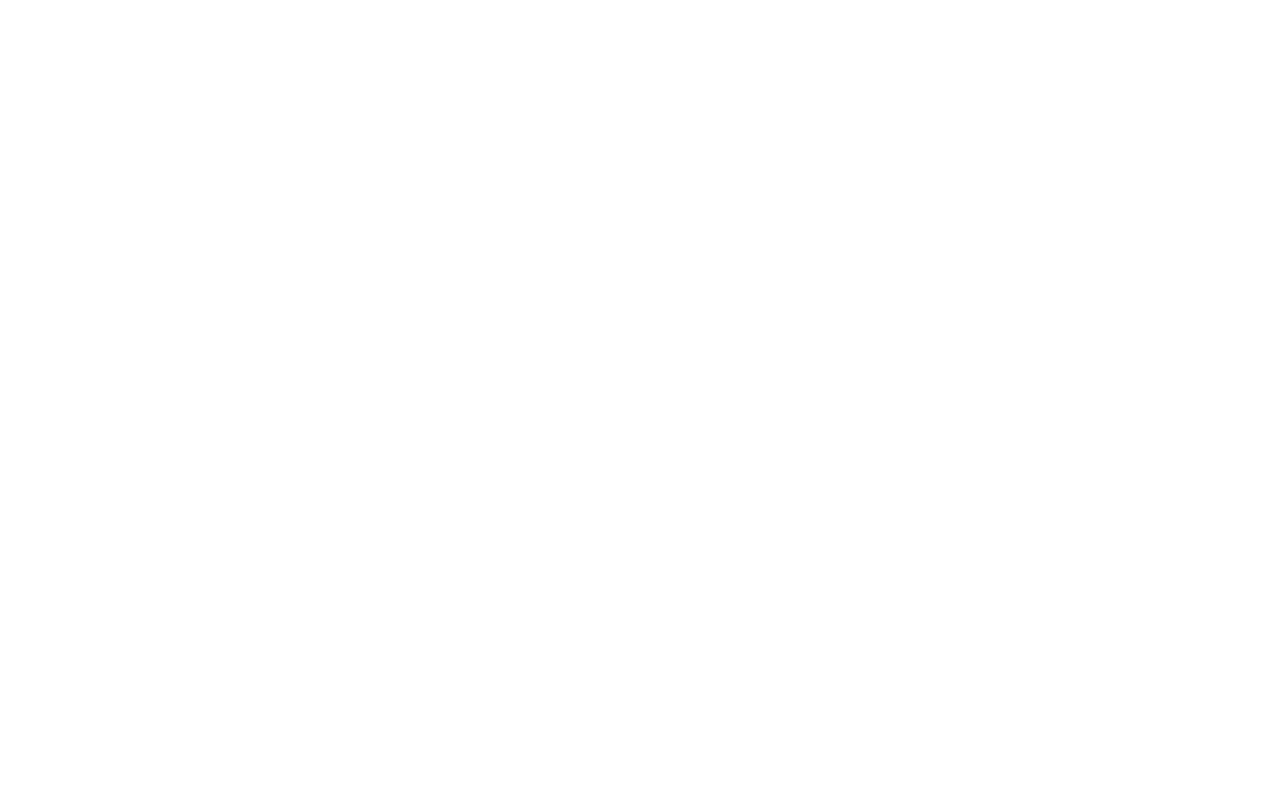
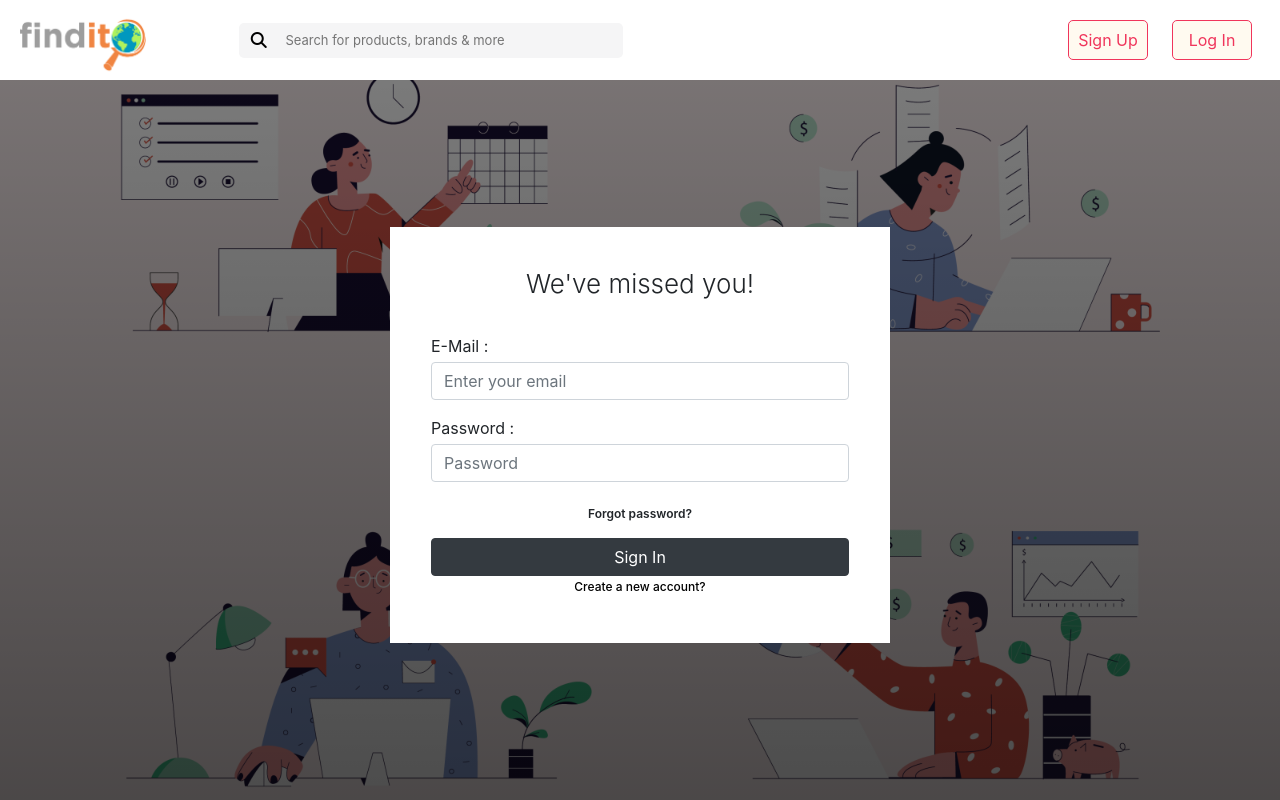
Before and after one commit to AdityaPratap2001/LinkedIn-clone, a React (Create React App) app in the folder Front-End/: page /userLogin in a window 1280 px wide. Built offline with nearby package versions, Linux system fonts and the light colour scheme.

Commit message:
Added user login route

```diff
--- a/Front-End/src/App.js
+++ b/Front-End/src/App.js
@@ -3,6 +3,7 @@
 import {BrowserRouter,Route} from 'react-router-dom';
 import Home from './routes/Home/Home';
 import Signup from './routes/Signup/Signup';
+import Login from './routes/Login/Login';
 
 function App() {
   return (
@@ -11,6 +12,7 @@
 
         <Route path='/' exact component={Home}/>
         <Route path='/userSignup/:id' render={props => <Signup key={props.location.pathname} {...props}/>}/>
+        <Route path='/userLogin' exact component={Login}/>
 
       </BrowserRouter>
     </div>
--- /dev/null
+++ b/Front-End/src/routes/Login/Login.css
@@ -0,0 +1,74 @@
+.body{
+  /* border: red 1.5px solid; */
+  min-height: 90vh;
+  height: auto;
+  margin-top: 10vh;
+  display: flex;
+  justify-content: center;
+  align-items: center;
+  /* background-color: rgb(237,237,237); */
+  background-color: #e1e9ee;
+  background-image: linear-gradient(rgba(0,0,0, 0.52),rgba(0,0,0, 0.7)), url('../../assets/5.png');
+  background-position: center;
+  background-size: cover;
+}
+.loginForm{
+  border: white 1.4px solid;
+  background-color: white;
+  padding: 40px;
+  margin-top: 20px;
+  margin-bottom: 30px;
+  /* padding-top: 100px; */
+  /* height: 500px; */
+  /* width: 400px; */
+  /* box-shadow : 0px 3px 9px #c6c6cc; */
+}
+@media (min-width:500px){
+  .loginForm{
+    width: 360px;
+  }
+}
+@media (min-width:700px){
+  .loginForm{
+    width: 460px;
+  }
+}
+@media (min-width:1000px){
+  .loginForm{
+    width: 500px;
+  }
+}
+.loginForm label{
+  margin-bottom: 4px;
+}
+.loaderWindow{
+  width: 300px;
+  height: 400px;
+}
+.form-group{
+  position: relative;
+}
+.forgotPass{
+  font-size: 12px;
+  text-align: center;
+  font-weight: 600;
+  cursor: pointer;
+  margin-top: 25px;
+}
+.forgotPass:hover{
+  text-decoration: underline;
+  color: black;
+}
+.errorMessage{
+  color: red;
+  font-size: 12px;
+  font-weight: 500;
+  position: absolute;
+  right: 0;
+}
+.newAccount{
+  margin-top: 4px;
+  color: black;
+  font-size: 12px;
+  text-align: center;
+}
--- /dev/null
+++ b/Front-End/src/routes/Login/Login.js
@@ -0,0 +1,64 @@
+import React, { Component } from 'react';
+import './Login.css';
+import Navbar from '../../components/Navbar/Navbar';
+import CustomAlert from '../../components/CustomAlert/CustomAlert';
+import LoginForm from './LoginForm/LoginForm';
+import Loader from '../../components/Loader/Loader';
+
+class Login extends Component {
+
+  state = {
+    loading : null,
+    showAlert : null,
+    alertColor : null,
+    alertData : null
+  }
+
+  login = (details) => {
+    console.log('From parent!');
+    console.log(details);
+  }
+
+  showAlert = (alertDetails) => {
+    this.setState({showAlert : true , alertData : alertDetails.alertData , alertColor : alertDetails.alertColor});
+  }
+
+  hidePopup = () => {
+    this.setState({showAlert : null});
+  }
+
+  render() {
+
+    let AlertData = null;
+    if(this.state.showAlert){
+      AlertData = (
+        <CustomAlert hidePop={this.hidePopup} color={this.state.alertColor} content={this.state.alertData}/>
+      )
+    }
+
+    let formData = (
+      <LoginForm showAlert={this.showAlert} submitHandler={this.login}/>
+    )
+    if(this.state.loading){
+      formData = (
+        <div className='loaderWindow'>
+          <Loader/>
+        </div>
+      )
+    }
+
+    return (
+      <div>
+        <Navbar/>
+        {AlertData}
+        <div className='body'>
+          <div className='loginForm'>
+            {formData}
+          </div>
+        </div>
+      </div>
+    );
+  }
+}
+
+export default Login;
--- /dev/null
+++ b/Front-End/src/routes/Login/LoginForm/LoginForm.js
@@ -0,0 +1,130 @@
+import React, { Component } from "react";
+import { Link } from "react-router-dom";
+
+const emailRegex = RegExp(
+  /^[a-zA-Z0-9.!#$%&’*+/=?^_`{|}~-]+@[a-zA-Z0-9-]+(?:\.[a-zA-Z0-9-]+)*$/
+);
+
+const formValid = ({ formErrors, ...rest }) => {
+  let valid = true;
+
+  // validate form errors being empty
+  Object.values(formErrors).forEach((val) => {
+    val.length > 0 && (valid = false);
+  });
+
+  // validate the form was filled out
+  Object.values(rest).forEach((val) => {
+    val === null && (valid = false);
+  });
+
+  return valid;
+};
+
+class LoginForm extends Component {
+  state = {
+    email: null,
+    password: null,
+    formErrors: {
+      email: "",
+      password: "",
+    },
+  };
+
+  handleSubmit = (e) => {
+    e.preventDefault();
+
+    if (formValid(this.state)) {
+      this.props.submitHandler(this.state);
+    } else {
+      // console.error("FORM INVALID - DISPLAY ERROR MESSAGE");
+    }
+  };
+
+  handleChange = (e) => {
+    e.preventDefault();
+    const { name, value } = e.target;
+    let formErrors = { ...this.state.formErrors };
+
+    switch (name) {
+      case "email":
+        formErrors.email = emailRegex.test(value)
+          ? ""
+          : "invalid email address";
+        break;
+      case "password":
+        formErrors.password =
+          value.length < 6 ? "minimum 6 characaters required" : "";
+        break;
+      default:
+        break;
+    }
+    this.setState({ formErrors, [name]: value });
+  };
+
+  forgotPass = () => {
+    if(this.state.email === null){
+      let alertData = {
+        alertData : 'Enter your Registered E-Mail!',
+        alertColor : 'danger'
+      }
+      this.props.showAlert(alertData);
+      return;
+    }
+    alert('Will redirect to OTP verification!');
+  };
+
+  render() {
+    const { formErrors } = this.state;
+
+    return (
+      <form onSubmit={this.handleSubmit}>
+        <h5 className="formOneHead">We've missed you!</h5>
+        <div className="form-group">
+          <label>E-Mail :</label>
+          <input
+            type="email"
+            className={
+              formErrors.email.length > 0
+                ? "form-control error"
+                : "form-control"
+            }
+            name="email"
+            placeholder="Enter your email"
+            onChange={this.handleChange}
+            required
+          />
+          {formErrors.email.length > 0 && (
+            <span className="errorMessage">{formErrors.email}</span>
+          )}
+        </div>
+
+        <div className="form-group">
+          <label>Password :</label>
+          <input
+            type="password"
+            className={formErrors.password.length > 0 ? "form-control error" : "form-control"}
+            name="password"
+            placeholder="Password"
+            onChange={this.handleChange}
+            required
+          />
+
+          {formErrors.password.length > 0 && (
+            <span className="errorMessage">{formErrors.password}</span>
+          )}
+          <h6 className="forgotPass" onClick={this.forgotPass}>
+            Forgot password?
+          </h6>
+        </div>
+
+        <button className='btn btn-dark' style={{width:'100%'}} type="submit">Sign In</button>
+        <Link to="/userSignup/register" className="link">
+          <h6 className='newAccount'>Create a new account?</h6>
+        </Link>
+      </form>
+    );
+  }
+}
+
+export default LoginForm;
```
Also changed, not shown: 1 other file (tests, documents, lock files or other folders).
